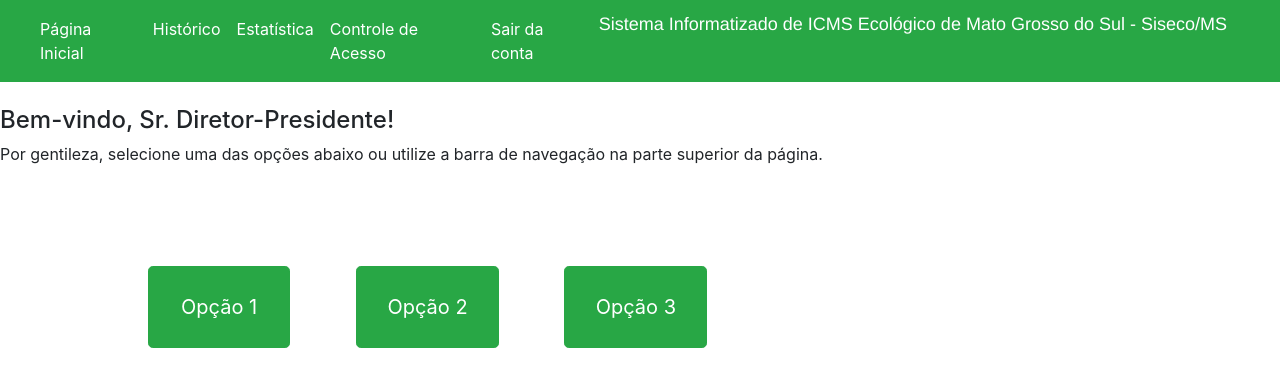
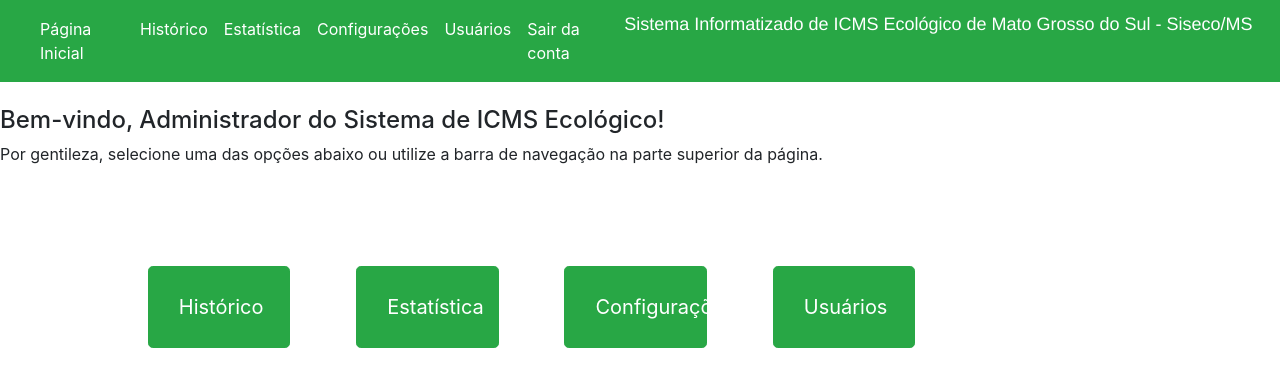
Before and after one commit to lucianodelboni/icmsecologico, a Flask app: page /admin in a window 1280 px wide; the page is wider, and only the part inside the window is pictured. Shown: the top 387 px of that part. Run offline with Flask 2, Linux system fonts and the light colour scheme; the visitor is signed in with stand-in values (Sample User, id 1); some libraries are stand-ins or nearby versions.

Commit message:
Adicionando telas do usuário admin entre outras funções

```diff
--- a/app.py
+++ b/app.py
@@ -32,7 +32,14 @@ def ver_dados_envios():
 		data.append(row)
 	return data
 
+def ver_addlock():
+	add_lock = sql.cursor.execute("SELECT addlock FROM settings").fetchone()
+	return add_lock
 
+#def ver_dados_historico():
+
+
+#def valida_usuario(): para que o usuário em uma seção não interfira em um de outra
 
 
 # criando roteamento para endereço com barras simples ou home e definindo autenticação de login
@@ -75,7 +82,7 @@ def home():
 
 	return render_template("login.html")
 
-# Seção dedicada ao roteamento de páginas do usuário externo (municipio)
+# Seção de endpoints dedicada ao roteamento de páginas do usuário externo (municipio)
 @app.route("/userext")
 def userext():
 	if "user" in session:
@@ -92,7 +99,7 @@ def userext_envios():
 		este_ano = session.get('ano', None)
 		munic = session.get('munic', None)
 		data = ver_dados_envios()
-		add_lock = sql.cursor.execute("SELECT addlock FROM settings").fetchone() # trava para controlar a partir de quando um novo requerimento de ICMS pode ser feito
+		add_lock = ver_addlock() # trava para controlar a partir de quando um novo requerimento de ICMS pode ser feito
 		req_check = sql.cursor.execute("SELECT reqcheck FROM res_urb_data WHERE ano_analise=? AND mun=?", (este_ano), (munic)).fetchone()
 		return render_template("userext_envios.html", este_ano=este_ano, data=data, add_lock=add_lock[0], req_check=req_check)
 	else:
@@ -134,7 +141,7 @@ def userext_resumo():
 		return render_template("nouser.html")
 
 
-# Seção dedicada ao roteamento de páginas do usuário interno (Imasul), incluindo admin.
+# Seção de endpoints dedicada ao roteamento de páginas do usuário interno (Imasul).
 @app.route("/usertech")
 def usertech():
 	if "user" in session:
@@ -142,12 +149,46 @@ def usertech():
 	else:
 		return render_template("nouser.html")
 
+
+
+
+# Seção de endpoints dedicada ao roteamento de páginas do usuário administrador.
 @app.route("/admin")
 def admin():
 	if "user" in session:
 		return render_template("admin.html")
 	else:
 		return render_template("nouser.html")
+
+@app.route("/admin/historico")
+def admin_historico():
+	if "user" in session:
+		return render_template("admin_historico.html")
+	else:
+		return render_template("nouser.html")
+
+@app.route("/admin/estatisticas")
+def admin_estatisticas():
+	if "user" in session:
+		return render_template("admin_estatisticas.html")
+	else:
+		return render_template("nouser.html")
+
+@app.route("/admin/configuracoes")
+def admin_configuracoes():
+	if "user" in session:
+		add_lock = ver_addlock()
+		return render_template("admin_configuracoes.html", addlock_status=str(add_lock[0]))
+	else:
+		return render_template("nouser.html")
+
+@app.route("/admin/usermgmt")
+def admin_usermgmt():
+	if "user" in session:
+		return render_template("admin_usermgmt.html")
+	else:
+		return render_template("nouser.html")
+
 
 
 # Seção dedicada ao roteamento de páginas de acesso público.
--- a/static/styles.css
+++ b/static/styles.css
@@ -1,3 +1,8 @@
+
+.b br{
+	display:block;
+}
+
 .bg {
 	background: url('layout.png') no-repeat;
 	width: 100%;
@@ -53,11 +58,6 @@
 	overflow-x: auto;
 }
 
-.warning-message{
-	color: tomato;
-	font-style: italic;
-}
-
 .divisorias__form{
 	border: 1px solid darkgreen;
 	width: 70%;
--- a/templates/admin.html
+++ b/templates/admin.html
@@ -1,43 +1,29 @@
 {% extends "base_admin.html" %}
 {% block addhead %}
 {% endblock %}
-<style>
-	.b br{
-		display:block;
-	}
-</style>
 {% block content %}
-      <li class="nav-item">
-        <a class="nav-link active" href="#">Histórico</a>
-      </li>
-      <li class="nav-item">
-        <a class="nav-link active" href="#">Estatística</a>
-      </li>
-      <li class="nav-item">
-        <a class="nav-link active" href="#">Controle de Acesso</a>
-      </li>
-      <li class="nav-item">
-        <a class="nav-link active" href="{{url_for('logout')}}">Sair da conta</a>
-      </li>
 {% endblock %}
 {% block body %}
 <div >
 	<br />
-	<h4>Bem-vindo, Sr. Diretor-Presidente!</h4>
+	<h4>Bem-vindo, Administrador do Sistema de ICMS Ecológico!</h4>
 	<p> Por gentileza, selecione uma das opções abaixo ou utilize a barra de navegação na parte superior da página. </p>
+</div>
 
   <div class="row container-fluid mg">
-		<div class="col-sm-2 d-flex justify-content-center">
-			<button type="button" class="btn btn-success btn-lg" >Opção 1</button>
+    <div class="col-lg-2 d-flex justify-content-center">
+        <a role="button" class="btn btn-success btn-lg" href="{{url_for('admin_historico')}}" >Histórico</a>
     </div>
-		<div class="col-sm-2 d-flex justify-content-center">
-			<button type="button" class="btn btn-success btn-lg" >Opção 2</button>
+    <div class="col-lg-2 d-flex justify-content-center">
+      <a role="button" class="btn btn-success btn-lg" href="{{url_for('admin_estatisticas')}}" >Estatística</a>
     </div>
-		<div class="col-sm-2 d-flex justify-content-center">
-			<button type="button" class="btn btn-success btn-lg" >Opção 3</button>
+    <div class="col-lg-2 d-flex justify-content-center">
+      <a role="button" class="btn btn-success btn-lg" href="{{url_for('admin_configuracoes')}}" >Configurações</a>
+    </div>
+    <div class="col-lg-2 d-flex justify-content-center">
+      <a role="button" class="btn btn-success btn-lg" href="{{url_for('admin_usermgmt')}}" >Usuários</a>
     </div>
   </div>
 
 
-</div>
 {% endblock %}
--- a/templates/base_admin.html
+++ b/templates/base_admin.html
@@ -14,7 +14,22 @@
 		  <div class="collapse navbar-collapse" id="navbarNav">
 		    <ul class="navbar-nav">
 		      <li class="nav-item active">
-		        <a class="nav-link" href="#"> Página Inicial <span class="sr-only">(current)</span></a>
+		        <a class="nav-link" href="{{url_for('admin')}}"> Página Inicial <span class="sr-only">(current)</span></a>
+		      </li>
+		      <li class="nav-item">
+		        <a class="nav-link active" href="{{url_for('admin_historico')}}">Histórico</a>
+		      </li>
+		      <li class="nav-item">
+		        <a class="nav-link active" href="{{url_for('admin_estatisticas')}}">Estatística</a>
+		      </li>
+		      <li class="nav-item">
+		        <a class="nav-link active" href="{{url_for('admin_configuracoes')}}">Configurações</a>
+		      </li>
+		      <li class="nav-item">
+		        <a class="nav-link active" href="{{url_for('admin_usermgmt')}}">Usuários</a>
+		      </li>
+		      <li class="nav-item">
+		        <a class="nav-link active" href="{{url_for('logout')}}">Sair da conta</a>
 		      </li>
 		    {% block content %}
 		    {% endblock %}
--- a/templates/userext.html
+++ b/templates/userext.html
@@ -1,11 +1,6 @@
 {% extends "base_userext.html" %}
 {% block addhead %}
 {% endblock %}
-<style>
-  .b br{
-    display:block;
-  }
-</style>
 {% block content %}
 {% endblock %}
 {% block body %}
```
Also changed, not shown: templates/admin_configuracoes.html (added, +25 -0 lines), templates/admin_estatisticas.html (added, +7 -0 lines), templates/admin_historico.html (added, +30 -0 lines), templates/admin_usermgmt.html (added, +7 -0 lines). Lines whose indentation alone changed are shown as unchanged.
